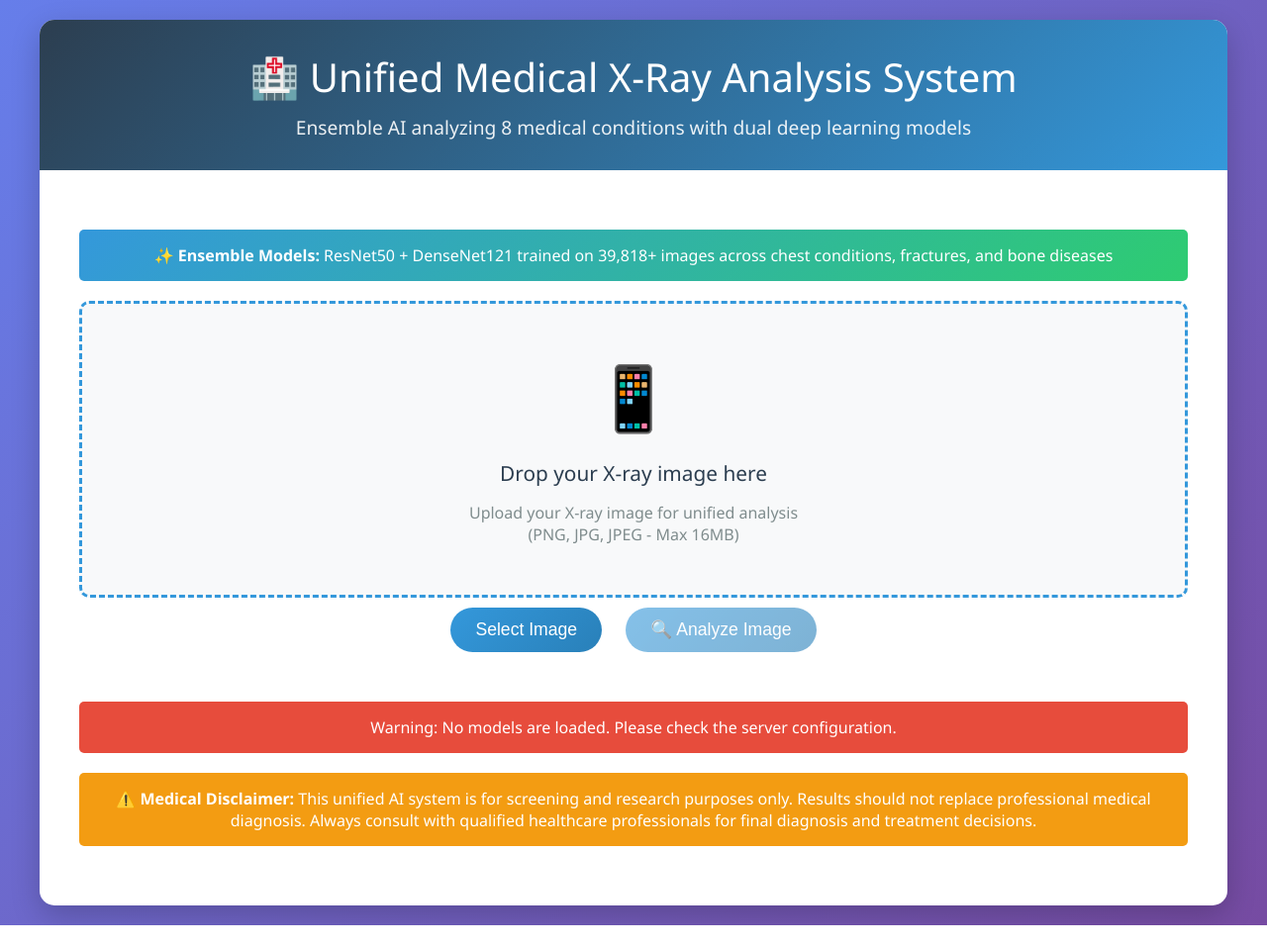
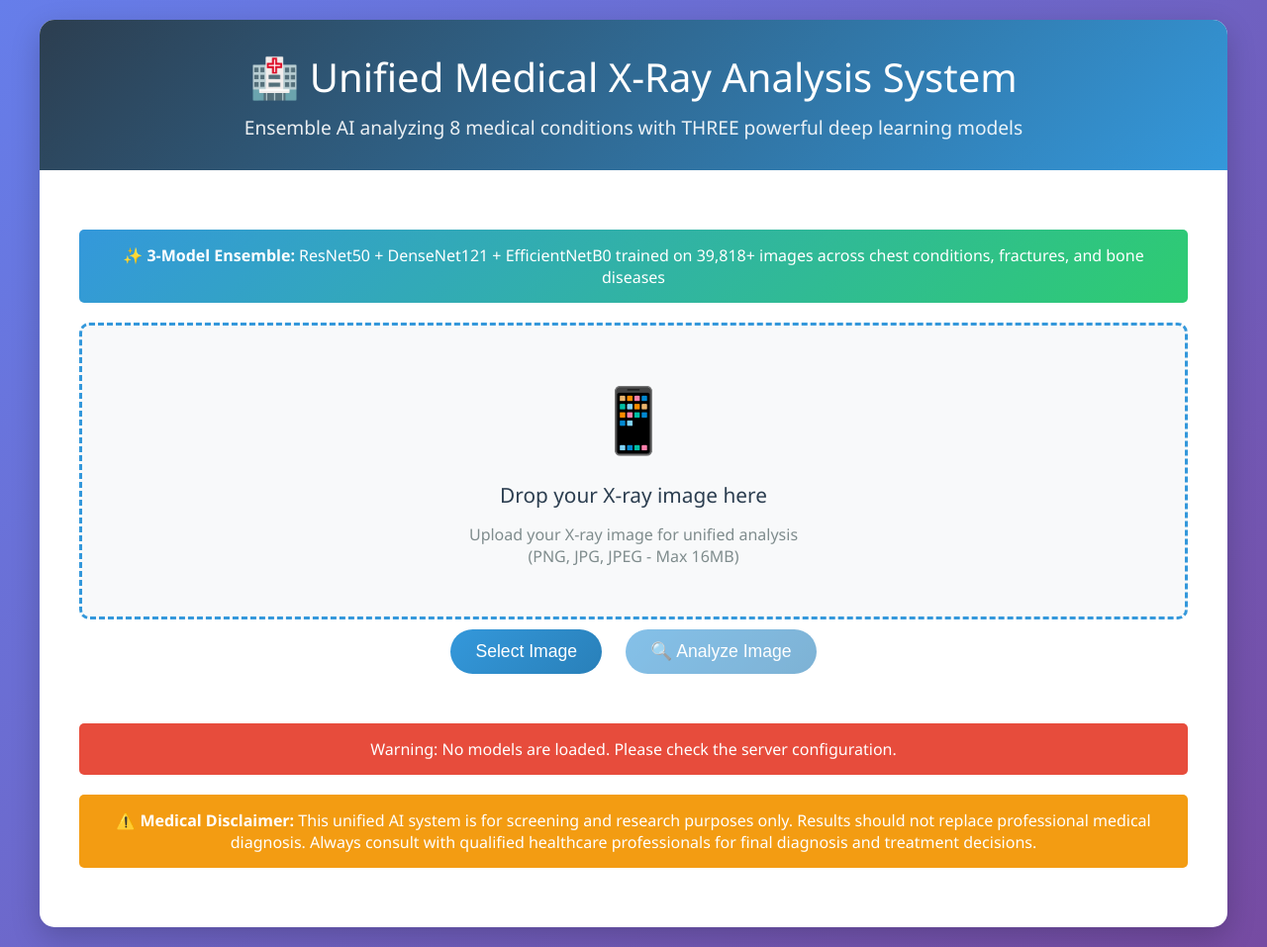
Before and after one commit to CodeLegend55/Unified-Medical-X-Ray-Disease-Detection-System, a Flask app: page / in a window 1280 px wide. Shown: the whole page at 99% size. Before the commit the page ends 935 px from the top, so only its background shows below. Run offline with Flask 3, Linux system fonts and the light colour scheme.

Commit message:
Added EfficientNet model

```diff
--- a/app.py
+++ b/app.py
@@ -49,10 +49,11 @@ class UnifiedMedicalModel:
         self.device = torch.device('cuda' if torch.cuda.is_available() else 'cpu')
         self.resnet_model = None
         self.densenet_model = None
+        self.efficientnet_model = None
         self.load_models()
 
     def load_models(self):
-        """Load both ResNet50 and DenseNet121 models"""
+        """Load ResNet50, DenseNet121, and EfficientNetB0 models"""
         # Load ResNet50
         resnet_path = 'models/unified_ResNet50.pth'
         if os.path.exists(resnet_path):
@@ -139,6 +140,49 @@ class UnifiedMedicalModel:
         else:
             print(f"✗ DenseNet121 model file not found: {densenet_path}")
 
+        # Load EfficientNetB0
+        efficientnet_path = 'models/unified_EfficientNetB0.pth'
+        if os.path.exists(efficientnet_path):
+            try:
+                self.efficientnet_model = models.efficientnet_b0(weights=None)
+                num_features = self.efficientnet_model.classifier[1].in_features
+
+                # IMPORTANT: Match the exact architecture from training
+                self.efficientnet_model.classifier[1] = nn.Sequential(
+                    nn.Dropout(0.5),
+                    nn.Linear(num_features, 512),
+                    nn.ReLU(),
+                    nn.BatchNorm1d(512),
+                    nn.Dropout(0.3),
+                    nn.Linear(512, len(UNIFIED_CLASSES))
+                )
+
+                state_dict = torch.load(efficientnet_path, map_location=self.device, weights_only=False)
+
+                # Handle state_dict with 'backbone.' prefix
+                if any(key.startswith('backbone.') for key in state_dict.keys()):
+                    new_state_dict = {}
+                    for key, value in state_dict.items():
+                        if key.startswith('backbone.'):
+                            new_key = key.replace('backbone.', '', 1)
+                            new_state_dict[new_key] = value
+                        else:
+                            new_state_dict[key] = value
+                    state_dict = new_state_dict
+
+                self.efficientnet_model.load_state_dict(state_dict, strict=False)
+                self.efficientnet_model.to(self.device)
+                self.efficientnet_model.eval()
+
+                print(f"✓ Loaded EfficientNetB0 model with {len(UNIFIED_CLASSES)} classes")
+            except Exception as e:
+                print(f"✗ Error loading EfficientNetB0 model: {e}")
+                import traceback
+                traceback.print_exc()
+                self.efficientnet_model = None
+        else:
+            print(f"✗ EfficientNetB0 model file not found: {efficientnet_path}")
+
         print(f"✓ Device: {self.device}")
 
     def predict_single_model(self, image_tensor, model, model_name):
@@ -167,8 +211,8 @@ class UnifiedMedicalModel:
             return None
 
     def predict(self, image_path):
-        """Make prediction using both models and provide ensemble result"""
-        if self.resnet_model is None and self.densenet_model is None:
+        """Make prediction using all three models and provide ensemble result"""
+        if self.resnet_model is None and self.densenet_model is None and self.efficientnet_model is None:
             return None, "No models loaded"
 
         try:
@@ -190,6 +234,12 @@ class UnifiedMedicalModel:
                 if densenet_result:
                     results['densenet121'] = densenet_result
 
+            # Get predictions from EfficientNetB0
+            if self.efficientnet_model is not None:
+                efficientnet_result = self.predict_single_model(input_tensor, self.efficientnet_model, 'EfficientNetB0')
+                if efficientnet_result:
+                    results['efficientnetb0'] = efficientnet_result
+
             # Create ensemble prediction (average probabilities)
             if len(results) > 0:
                 ensemble_probs = {}
@@ -199,6 +249,8 @@ class UnifiedMedicalModel:
                         probs.append(results['resnet50']['all_probabilities'][cls])
                     if 'densenet121' in results:
                         probs.append(results['densenet121']['all_probabilities'][cls])
+                    if 'efficientnetb0' in results:
+                        probs.append(results['efficientnetb0']['all_probabilities'][cls])
                     ensemble_probs[cls] = round(sum(probs) / len(probs), 2)
 
                 ensemble_class = max(ensemble_probs.keys(), key=lambda x: ensemble_probs[x])
@@ -288,7 +340,7 @@ def generate_openai_report(predictions):
 def generate_fallback_report(predictions):
     """Generate a comprehensive report when OpenAI API is not available"""
     # Use ensemble prediction for the main diagnosis
-    ensemble = predictions.get('ensemble', predictions.get('resnet50', predictions.get('densenet121')))
+    ensemble = predictions.get('ensemble', predictions.get('resnet50', predictions.get('densenet121', predictions.get('efficientnetb0'))))
     diagnosis = ensemble['class']
     confidence = ensemble['confidence']
 
@@ -307,8 +359,11 @@ Models Used: """
         report += "\n• ResNet50"
     if 'densenet121' in predictions:
         report += "\n• DenseNet121"
+    if 'efficientnetb0' in predictions:
+        report += "\n• EfficientNetB0"
     if 'ensemble' in predictions:
-        report += "\n• Ensemble (Average of both models)"
+        num_models = sum(1 for k in ['resnet50', 'densenet121', 'efficientnetb0'] if k in predictions)
+        report += f"\n• Ensemble (Average of {num_models} models)"
 
     report += f"\nTotal Classes: {len(UNIFIED_CLASSES)}"
 
@@ -333,6 +388,12 @@ INDIVIDUAL MODEL PREDICTIONS:"""
         report += f"\n  Prediction: {densenet['class']}"
         report += f"\n  Confidence: {densenet['confidence']:.1f}%"
 
+    if 'efficientnetb0' in predictions:
+        efficientnet = predictions['efficientnetb0']
+        report += f"\n\n{efficientnet['model']}:"
+        report += f"\n  Prediction: {efficientnet['class']}"
+        report += f"\n  Confidence: {efficientnet['confidence']:.1f}%"
+
     # Show ensemble probabilities
     report += "\n\nENSEMBLE PROBABILITY DISTRIBUTION:"
     report += "\nAll Classes (Sorted by Confidence):"
@@ -343,13 +404,23 @@ INDIVIDUAL MODEL PREDICTIONS:"""
 
     # Model agreement analysis
     report += "\n\nMODEL CONSENSUS ANALYSIS:"
-    if 'resnet50' in predictions and 'densenet121' in predictions:
-        if predictions['resnet50']['class'] == predictions['densenet121']['class']:
-            report += "\n✓ High Confidence: Both models agree on the diagnosis"
+    model_predictions = []
+    if 'resnet50' in predictions:
+        model_predictions.append(('ResNet50', predictions['resnet50']['class'], predictions['resnet50']['confidence']))
+    if 'densenet121' in predictions:
+        model_predictions.append(('DenseNet121', predictions['densenet121']['class'], predictions['densenet121']['confidence']))
+    if 'efficientnetb0' in predictions:
+        model_predictions.append(('EfficientNetB0', predictions['efficientnetb0']['class'], predictions['efficientnetb0']['confidence']))
+
+    if len(model_predictions) >= 2:
+        # Check if all models agree
+        all_agree = all(pred[1] == model_predictions[0][1] for pred in model_predictions)
+        if all_agree:
+            report += f"\n✓ High Confidence: All {len(model_predictions)} models agree on the diagnosis"
         else:
             report += f"\n⚠ Models Disagree:"
-            report += f"\n  • ResNet50: {predictions['resnet50']['class']} ({predictions['resnet50']['confidence']:.1f}%)"
-            report += f"\n  • DenseNet121: {predictions['densenet121']['class']} ({predictions['densenet121']['confidence']:.1f}%)"
+            for name, pred_class, conf in model_predictions:
+                report += f"\n  • {name}: {pred_class} ({conf:.1f}%)"
             report += f"\n  • Ensemble Decision: {diagnosis} ({confidence:.1f}%)"
 
     # Add specific recommendations based on diagnosis
@@ -475,12 +546,14 @@ def upload_file():
 def health_check():
     resnet_loaded = unified_model.resnet_model is not None
     densenet_loaded = unified_model.densenet_model is not None
+    efficientnet_loaded = unified_model.efficientnet_model is not None
 
     return jsonify({
-        'status': 'healthy' if (resnet_loaded or densenet_loaded) else 'unhealthy',
+        'status': 'healthy' if (resnet_loaded or densenet_loaded or efficientnet_loaded) else 'unhealthy',
         'models_loaded': {
             'resnet50': resnet_loaded,
-            'densenet121': densenet_loaded
+            'densenet121': densenet_loaded,
+            'efficientnetb0': efficientnet_loaded
         },
         'num_classes': len(UNIFIED_CLASSES),
         'classes': UNIFIED_CLASSES
@@ -492,6 +565,7 @@ if __name__ == '__main__':
     print(f"🤖 Models:")
     print(f"   • ResNet50: {'✓ Loaded' if unified_model.resnet_model else '✗ Not loaded'}")
     print(f"   • DenseNet121: {'✓ Loaded' if unified_model.densenet_model else '✗ Not loaded'}")
+    print(f"   • EfficientNetB0: {'✓ Loaded' if unified_model.efficientnet_model else '✗ Not loaded'}")
     print(f"🏥 Classes: {len(UNIFIED_CLASSES)} ({', '.join(UNIFIED_CLASSES)})")
     print(f"🔗 OpenAI API: {'Available' if OPENAI_AVAILABLE else 'Not available (using fallback reports)'}")
     print("🌐 Access the application at: http://localhost:5000")
--- a/templates/index.html
+++ b/templates/index.html
@@ -296,12 +296,12 @@
     <div class="container">
         <div class="header">
             <h1>🏥 Unified Medical X-Ray Analysis System</h1>
-            <p>Ensemble AI analyzing 8 medical conditions with dual deep learning models</p>
+            <p>Ensemble AI analyzing 8 medical conditions with THREE powerful deep learning models</p>
         </div>
 
         <div class="main-content">
             <div class="info-banner">
-                ✨ <strong>Ensemble Models:</strong> ResNet50 + DenseNet121 trained on 39,818+ images across chest conditions, fractures, and bone diseases
+                ✨ <strong>3-Model Ensemble:</strong> ResNet50 + DenseNet121 + EfficientNetB0 trained on 39,818+ images across chest conditions, fractures, and bone diseases
             </div>
 
             <div class="upload-section">
@@ -322,8 +322,8 @@
 
             <div class="loading" id="loading">
                 <div class="loading-spinner"></div>
-                <p>Analyzing image with ensemble AI models...</p>
-                <p><small>Processing with ResNet50 and DenseNet121 for enhanced accuracy</small></p>
+                <p>Analyzing image with 3-model ensemble AI...</p>
+                <p><small>Processing with ResNet50, DenseNet121, and EfficientNetB0 for maximum accuracy</small></p>
             </div>
 
             <div class="results" id="results">
@@ -498,7 +498,20 @@
 
             // Show model agreement
             const modelAgreement = document.getElementById('modelAgreement');
-            if (predictions.resnet50 && predictions.densenet121) {
+            if (predictions.resnet50 && predictions.densenet121 && predictions.efficientnetb0) {
+                const classes = [predictions.resnet50.class, predictions.densenet121.class, predictions.efficientnetb0.class];
+                const uniqueClasses = [...new Set(classes)];
+
+                if (uniqueClasses.length === 1) {
+                    modelAgreement.innerHTML = '✓ All 3 models agree on diagnosis (100% consensus)';
+                } else if (uniqueClasses.length === 2) {
+                    // Check which models agree
+                    const agreementCount = classes.filter(c => c === ensemble.class).length;
+                    modelAgreement.innerHTML = `⚠ ${agreementCount}/3 models agree on diagnosis`;
+                } else {
+                    modelAgreement.innerHTML = '⚠ Models disagree - Showing ensemble average prediction';
+                }
+            } else if (predictions.resnet50 && predictions.densenet121) {
                 if (predictions.resnet50.class === predictions.densenet121.class) {
                     modelAgreement.innerHTML = '✓ Both models agree on diagnosis';
                 } else {
@@ -525,7 +538,7 @@
             const modelPredictions = document.getElementById('modelPredictions');
             modelPredictions.innerHTML = '';
 
-            const modelNames = ['resnet50', 'densenet121'];
+            const modelNames = ['resnet50', 'densenet121', 'efficientnetb0'];
             modelNames.forEach(modelName => {
                 if (predictions[modelName]) {
                     const pred = predictions[modelName];
@@ -621,14 +634,18 @@
             .then(data => {
                 console.log('Server status:', data);
                 const modelsLoaded = data.models_loaded;
-                if (!modelsLoaded.resnet50 && !modelsLoaded.densenet121) {
+                const modelCount = Object.values(modelsLoaded).filter(v => v).length;
+
+                if (modelCount === 0) {
                     showError('Warning: No models are loaded. Please check the server configuration.');
-                } else if (!modelsLoaded.resnet50) {
-                    console.warn('ResNet50 model not loaded. Using DenseNet121 only.');
-                } else if (!modelsLoaded.densenet121) {
-                    console.warn('DenseNet121 model not loaded. Using ResNet50 only.');
+                } else if (modelCount === 3) {
+                    console.log('✓ All 3 models loaded successfully (ResNet50, DenseNet121, EfficientNetB0)');
                 } else {
-                    console.log('✓ Both models loaded successfully');
+                    const loadedModels = Object.entries(modelsLoaded)
+                        .filter(([k, v]) => v)
+                        .map(([k, v]) => k)
+                        .join(', ');
+                    console.warn(`Warning: Only ${modelCount}/3 models loaded: ${loadedModels}`);
                 }
             })
             .catch(error => {
```
Also changed, not shown: README.md, 1 other file.
